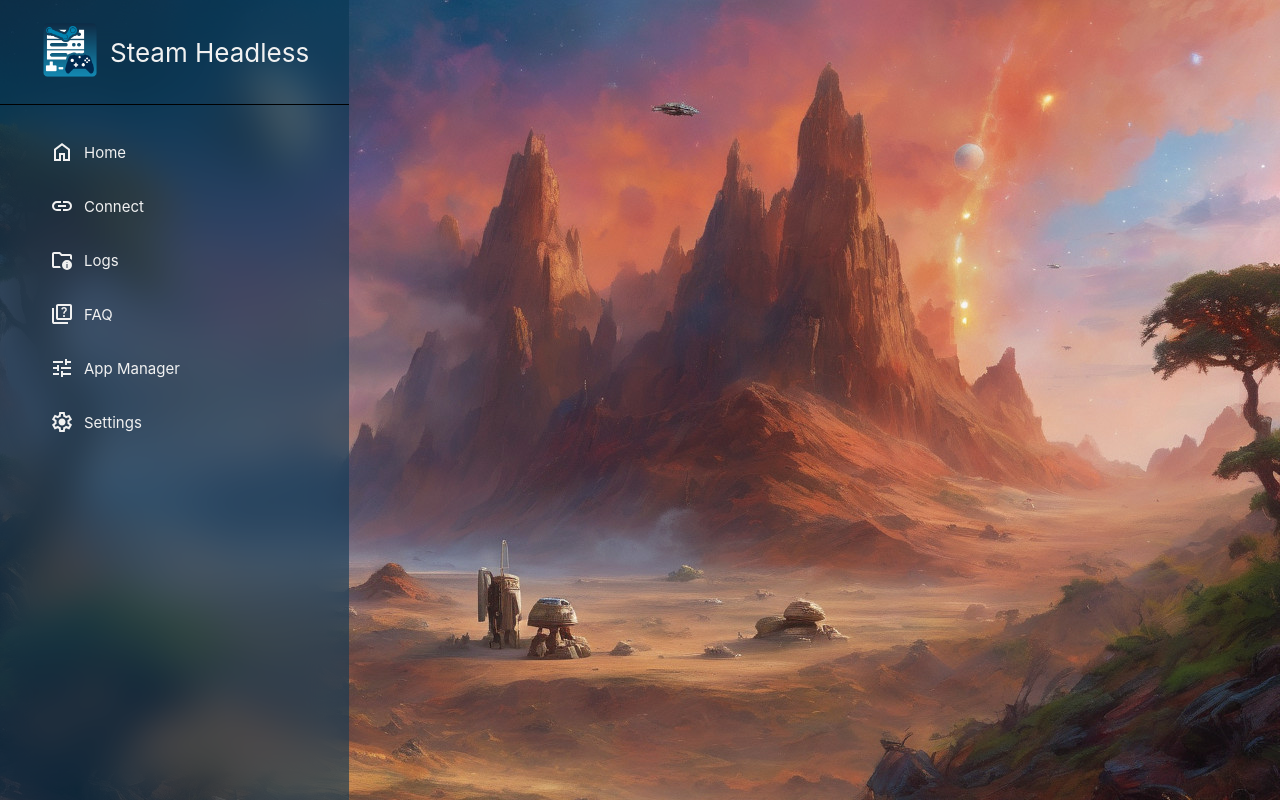
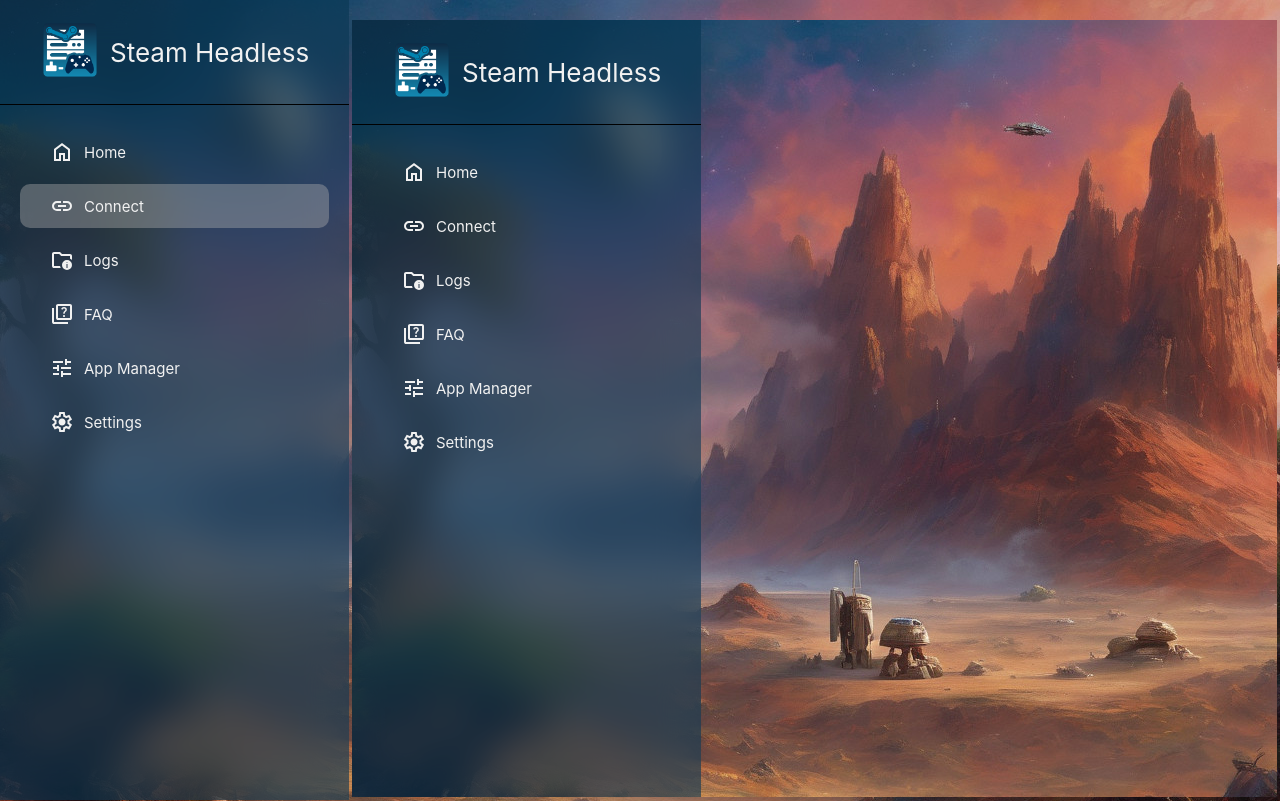
Before and after one commit to Steam-Headless/frontend, a Vue app in the folder shui2/shui-vue/: page /vnc in a window 1280 px wide. Built offline with nearby package versions, Linux system fonts and the light colour scheme.

Commit message:
Consolidated connection under proxy
Co-authored-by: Josh Sunnex <Josh5@users.noreply.github.com>

```diff
--- a/shui2/shui-vue/src/App.vue
+++ b/shui2/shui-vue/src/App.vue
@@ -21,7 +21,8 @@ main {
 }
 
 .content {
-  margin: 20px;
+  margin: 3px;
+  margin-top: 20px;
   display: flex;
   justify-content: center;
   flex-grow: 1;
--- a/shui2/shui-vue/src/components/Sidebar.vue
+++ b/shui2/shui-vue/src/components/Sidebar.vue
@@ -22,7 +22,7 @@ import sunshineConfigIcon from '@/assets/icons/sunshine-config.svg';
         <RouterLink to="/home" class="nav-item">
           <img :src="homeIcon"/>
           Home</RouterLink>
-        <RouterLink to="/novnc" class="nav-item">
+        <RouterLink to="/vnc" class="nav-item">
           <img :src="connectIcon"/>
           Connect</RouterLink>
         <RouterLink to="/logs" class="nav-item">
--- a/shui2/shui-vue/src/pages/NoVNC.vue
+++ b/shui2/shui-vue/src/pages/NoVNC.vue
@@ -7,9 +7,8 @@ export default {
   },
   async mounted() {
     try {
-      // const response = await fetch("/api/config"); // fetch config from backend
-      // const config = await response.json();
-      this.iframeSrc = `http://192.168.8.220:8082/web/index.html?autoconnect=true`;
+      // Ref for args: https://github.com/novnc/noVNC/blob/master/docs/EMBEDDING.md
+      this.iframeSrc = `/web/index.html?autoconnect=true&resize=scale`;
     } catch (error) {
       console.error("Failed to load config:", error);
     }
@@ -35,5 +34,6 @@ export default {
   iframe {
     height: 100%;
     width: 100%;
+    border: none;
   }
 </style>
--- a/shui2/shui-vue/src/router/index.js
+++ b/shui2/shui-vue/src/router/index.js
@@ -9,7 +9,7 @@ import Settings from '@/pages/Settings.vue'
 const routes = [
   { path: '/home', component: Home },
   { path: '/logs', component: Logs },
-  { path: '/novnc', component: NoVNC },
+  { path: '/vnc', component: NoVNC },
   { path: '/faq', component: FAQ },
   { path: '/sunshineconfig', component: SunshineConfig },
   { path: '/settings', component: Settings}
--- a/shui2/shui-vue/vite.config.js
+++ b/shui2/shui-vue/vite.config.js
@@ -13,6 +13,21 @@ export default defineConfig({
   server: {
     host: '192.168.8.220',
     port: 8084,
+    proxy: {
+      '/api': {
+          target: 'http://192.168.8.220:3002',
+      },
+      '/web': {
+          target: 'http://192.168.8.220:3002',
+      },
+      '/noVNC': {
+          target: 'http://192.168.8.220:3002',
+      },
+      '/websockify': {
+          target: 'ws://192.168.8.220:3002',
+          ws: true,
+      }
+    },
   },
   resolve: {
     alias: {
```
